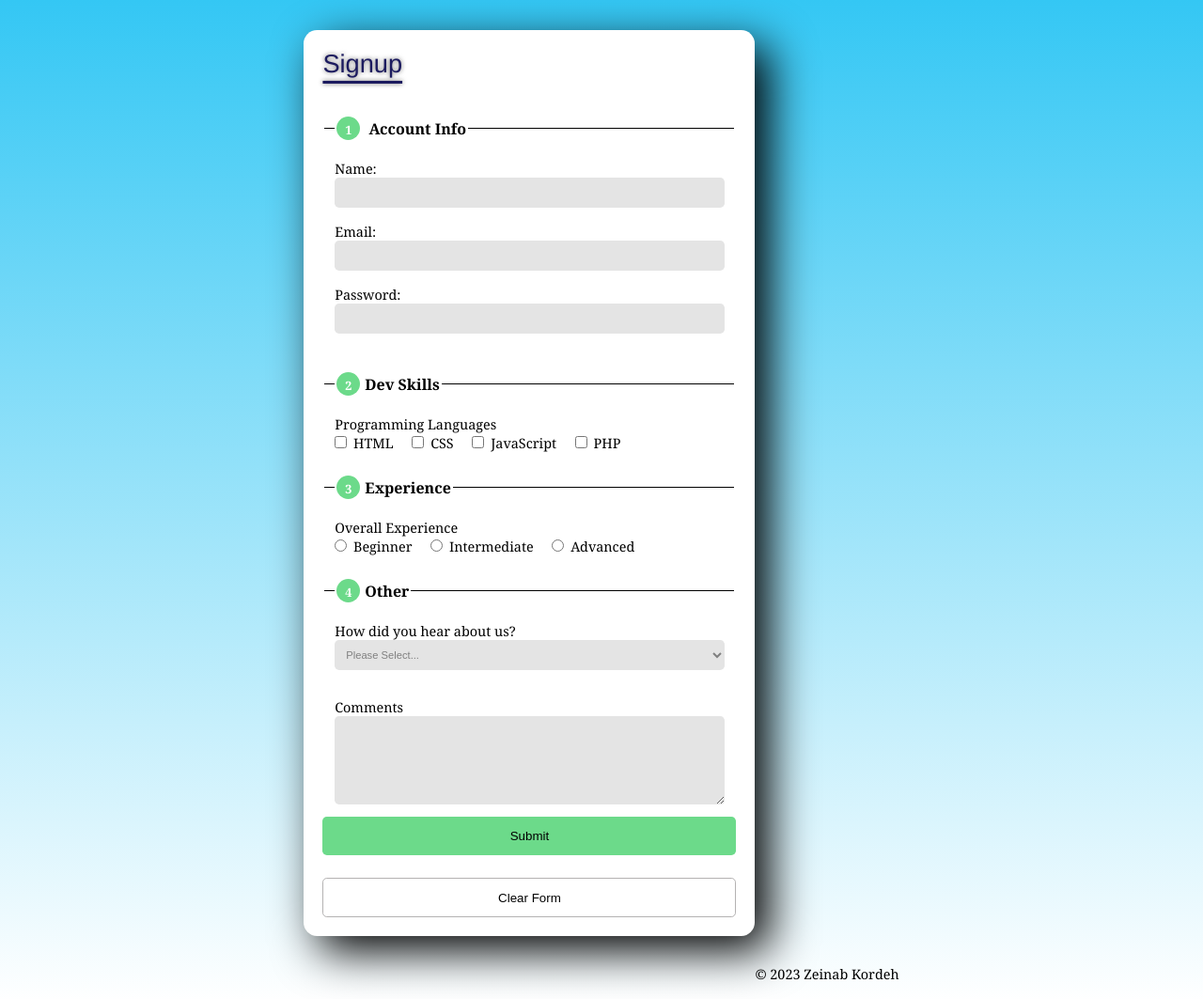
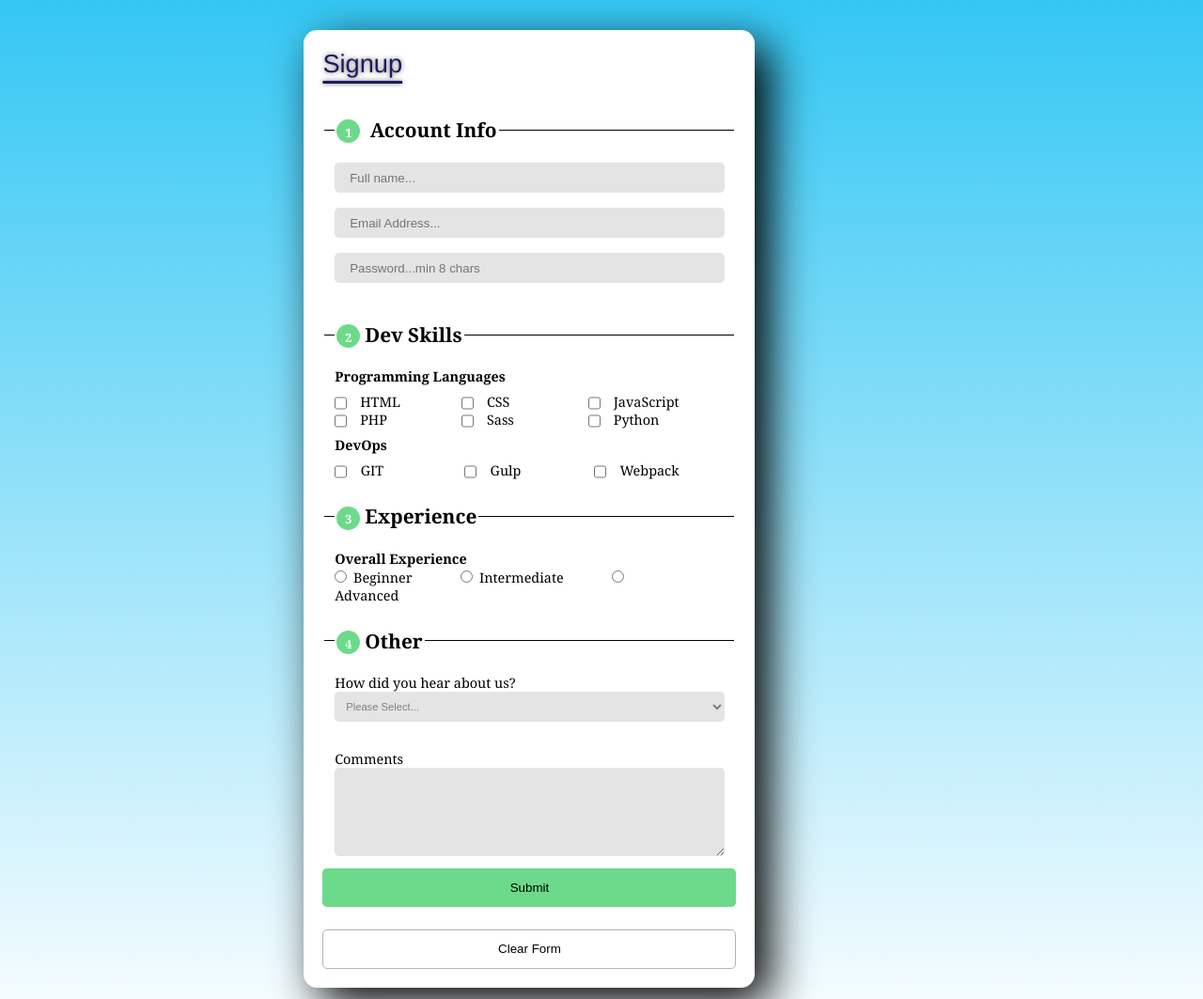
Before and after one commit to Zeinabkordeh/Sign-Up-Form, a plain HTML site: page index.html in a window 1280 px wide. Shown: the top 1063 px of the page at 94% size. Drawn offline with nearby package versions, Linux system fonts and the light colour scheme.

Commit message:
all required changes for form-revisions (#1)

```diff
--- a/index.html
+++ b/index.html
@@ -22,32 +22,41 @@
             <fieldset class="info">
               <legend class="info-title"> Account Info</legend>
               <label for="Name" class="visually-hidden">Name:</label>
-              <input type="text"
-                name="Name"
-                id="name"
-                required
-                pattern="[a-zA-Z0-9]+"
-                title="Name can only contain alpha-numeric characters"
-                aria-label="Name containing only alpha-numeric characters"
-              >
+              <input type="text" name="Name" id="name" pattern="[a-zA-Z0-9]+" title="Name can only contain alpha-numeric characters" aria-label="Name containing only alpha-numeric characters"  required placeholder="Full name...">
               <label for="email" class="visually-hidden">Email: </label>
-              <input type="email" name="email" id="email"  required pattern="[a-zA-Z0-9._%+-]+@[a-zA-Z0-9.-]+\.[a-zA-Z]{2,}" required>
+              <input type="email" name="email" id="email"  required pattern="[a-zA-Z0-9._%+-]+@[a-zA-Z0-9.-]+\.[a-zA-Z]{2,}" required placeholder="Email Address...">
 
               <label for="password" class="visually-hidden">Password: </label>
-              <input type="password" name="password" id="password"  required>
+              <input type="password" name="password" id="password"  required placeholder="Password...min 8 chars">
             </fieldset>
 
             <fieldset class="info">
               <legend class="info-title">Dev Skills</legend>
               <label class="standalone">Programming Languages<br></label>
-              <input class="checkbox" type="checkbox" name="html" id="html" value="html">
-              <label for="html">HTML</label>
-              <input class="checkbox" type="checkbox" name="css" id="css" value="css">
-              <label for="css">CSS</label>
-              <input class="checkbox" type="checkbox" name="js" id="js" value="js">
-              <label for="js">JavaScript</label>
-              <input class="checkbox" type="checkbox" name="php" id="php" value="php">
-              <label for="php">PHP</label>
+              <div class="info-secondPart">
+                  <input class="checkbox" type="checkbox" name="html" id="html" value="html">
+                  <label id="html-lable" for="html">HTML</label>
+                  <input class="checkbox" type="checkbox" name="css" id="css" value="css">
+                  <label id="css-lable" for="css">CSS</label>
+                  <input class="checkbox" type="checkbox" name="js" id="js" value="js">
+                  <label id="js-lable" for="js">JavaScript</label>
+                  <input class="checkbox" type="checkbox" name="php" id="php" value="php">
+                  <label id="php-lable" for="php">PHP</label>
+                  <input class="checkbox" type="checkbox" name="Sass" id="sass" value="Sass">
+                  <label id="sass-lable" for="Sass">Sass</label>
+                  <input class="checkbox" type="checkbox" name="Python" id="python" value="Python">
+                  <label id="python-lable" for="Python">Python<br></label>
+              </div>
+
+                  <label class="standalone">DevOps<br></label>
+              <div class="info-thirdPart">
+                  <input class="checkbox" type="checkbox" name="GIT" id="git" value="GIT">
+                  <label for="GIT">GIT</label>
+                  <input class="checkbox" type="checkbox" name="Gulp" id="gulp" value="Gulp">
+                  <label for="Gulp">Gulp</label>
+                  <input class="checkbox" type="checkbox" name="Webpack" id="webpack" value="Webpack">
+                  <label for="Webpack">Webpack</label>
+              </div>
             </fieldset>
 
             <fieldset class="info">
@@ -83,7 +92,7 @@
                 </optgroup>
               </select>
                 <div id="additionalDetails" class="hidden"  >
-                  <label for="additionalDetailsInput" class="hidden-label">Please provide additional details</label>
+                  <label for="additionalDetailsInput" class="visually-hidden">Please provide additional details</label>
                   <input type="text" name="additionalDetails" id="additionalDetailsInput" placeholder="Please provide additional details:">
                 </div>
 
--- a/styles/styles.css
+++ b/styles/styles.css
@@ -68,10 +68,30 @@ h2 {
   margin-bottom: 1rem;
 }
 
+.info-secondPart{
+  display: grid;
+  grid-template-columns: 1fr 4fr 1fr 4fr 1fr 4fr;
+  grid-template-rows: repeat(2, 1fr);
+  justify-items: left;
+  margin-top: .5rem;
+  margin-bottom: .5rem;
+}
+
+
+
 .info-title{
-  font-size: 1rem;
+  font-size: 1.3rem;
   margin-bottom: 1rem;
   font-weight: 700;
+}
+
+
+.info-thirdPart{
+  display: grid;
+  grid-template-columns: 1fr 4fr 1fr 4fr 1fr 4fr;
+  justify-items: left;
+  row-gap: .5rem;
+  margin-top: .5rem;
 }
 
 input,
@@ -90,6 +110,7 @@ select {
   width: 100%;
   height: 2rem;
   margin-bottom: 1rem;
+  padding-left: 1rem;
 }
 
 #referredby,
@@ -102,9 +123,13 @@ select {
   padding-left: .5rem;
 }
 
+.standalone{
+  font-weight: 800;
+}
 
 label {
-  margin-right: 1rem;
+  margin-right: 3rem;
+
 }
 
 .comments-box{
@@ -169,7 +194,7 @@ input[type="checkbox"]:focus + label {
 }
 
 
-.hidden-label {
+.visually-hidden {
   position: absolute;
   width: 1px;
   height: 1px;
```
